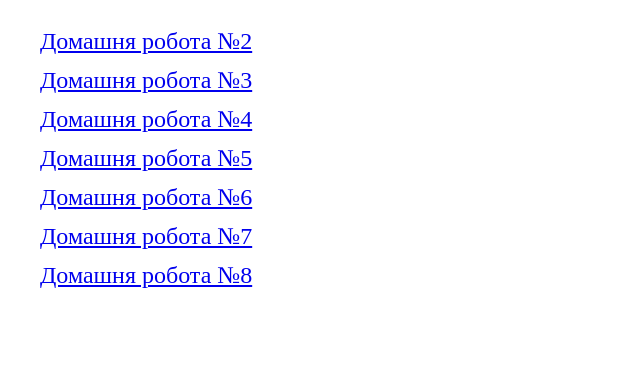
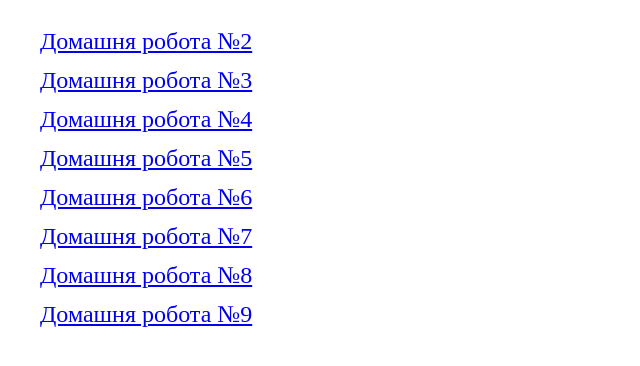
Before and after one commit to truenerevar/geekhub, a plain HTML site: page index.html in a window 1280 px wide. Shown: the whole page, without its empty margins (0-640 px from the left). Drawn offline with Linux system fonts and the light colour scheme.

Commit message:
main-index hw9 added

```diff
--- a/index.html
+++ b/index.html
@@ -30,6 +30,9 @@
   <li>
     <a href="homework8/">Домашня робота №8</a>
   </li>
+  <li>
+    <a href="homework9/">Домашня робота №9</a>
+  </li>
 </ul>
 </body>
 </html>
```
